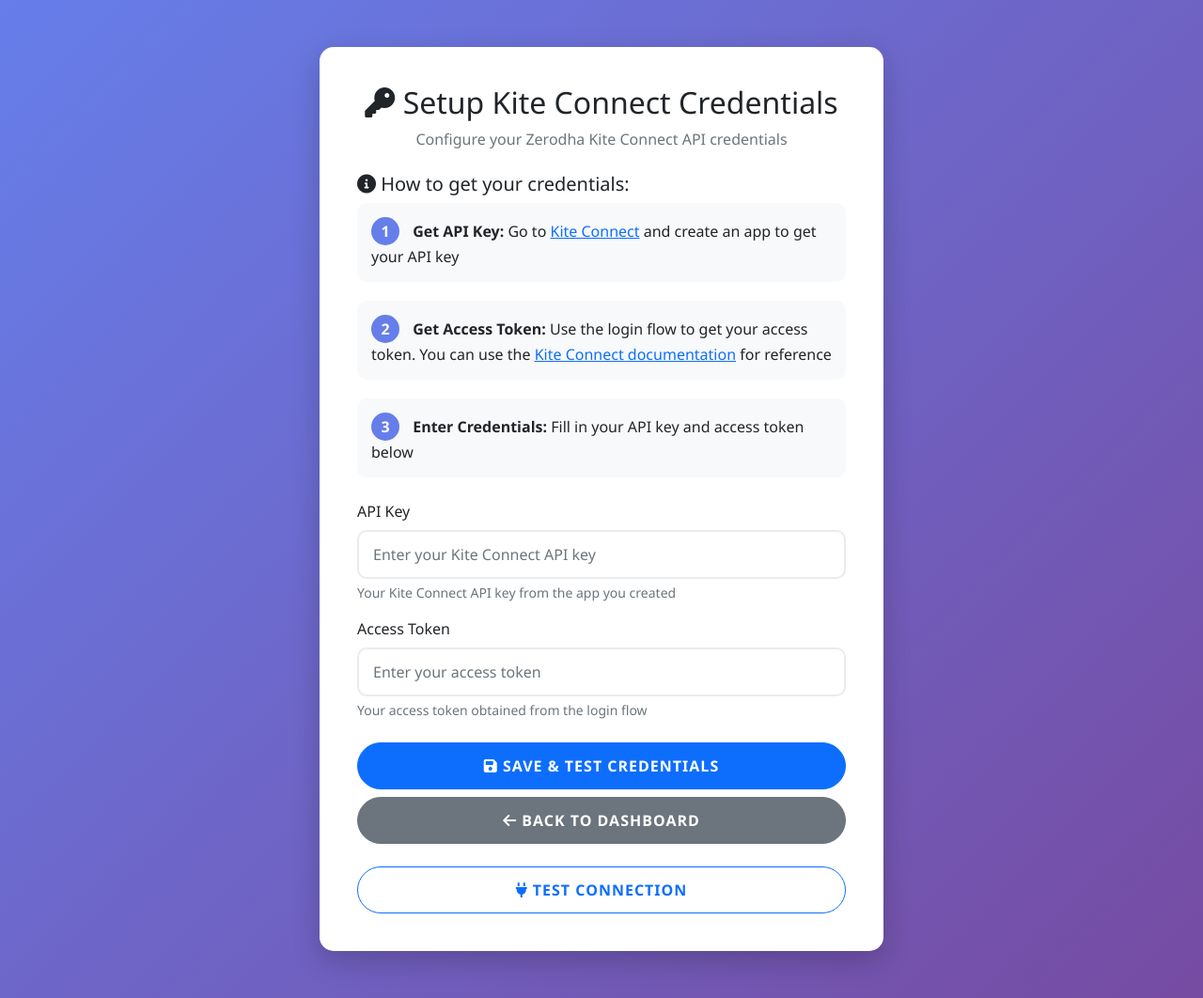
After one commit to jsia5678/chartink_dashboard_angelone, a Flask app: page /setup_credentials in a window 1280 px wide. The commit adds this page. Shown: the whole page at 94% size. Run offline with Flask 3, Linux system fonts and the light colour scheme.

Commit message:
INTEGRATE ZERODHA KITE CONNECT: Complete integration with historical data API

```diff
--- a/app.py
+++ b/app.py
@@ -6,6 +6,7 @@ import os
 from datetime import datetime, timedelta
 import logging
 from backtest_engine import BacktestEngine
+from kite_client import KiteDataClient
 
 # Configure logging
 logging.basicConfig(level=logging.INFO)
@@ -18,6 +19,7 @@ app.secret_key = 'your-secret-key-here'
 # Global variables
 uploaded_data = None
 backtest_results = None
+kite_client = None
 
 @app.route('/')
 def index():
@@ -82,8 +84,12 @@ def run_backtest():
         data = request.get_json()
         holding_days = int(data.get('holding_days', 10))
 
-        # Initialize backtest engine
-        engine = BacktestEngine()
+        # Check if Kite Connect is authenticated
+        if kite_client is None or not kite_client.is_authenticated:
+            return jsonify({'error': 'Kite Connect not authenticated. Please setup credentials first.'}), 400
+
+        # Initialize backtest engine with Kite Connect client
+        engine = BacktestEngine(kite_client)
 
         # Run backtest
         logger.info("Starting simple backtest...")
@@ -135,6 +141,78 @@ def export_results():
         logger.error(f"Export error: {str(e)}")
         return jsonify({'error': f'Error exporting results: {str(e)}'}), 500
 
+@app.route('/setup_credentials')
+def setup_credentials():
+    return render_template('setup_credentials.html')
+
+@app.route('/save_credentials', methods=['POST'])
+def save_credentials():
+    global kite_client
+
+    try:
+        data = request.get_json()
+        api_key = data.get('api_key')
+        access_token = data.get('access_token')
+
+        if not api_key or not access_token:
+            return jsonify({'error': 'API key and access token are required'}), 400
+
+        # Initialize Kite Connect client
+        kite_client = KiteDataClient()
+
+        # Authenticate
+        success = kite_client.authenticate(api_key, access_token)
+
+        if success:
+            return jsonify({
+                'success': True,
+                'message': 'Kite Connect credentials saved and authenticated successfully!'
+            })
+        else:
+            return jsonify({'error': 'Authentication failed. Please check your credentials.'}), 400
+
+    except Exception as e:
+        logger.error(f"Error saving credentials: {str(e)}")
+        return jsonify({'error': f'Error saving credentials: {str(e)}'}), 500
+
+@app.route('/credentials_status')
+def credentials_status():
+    global kite_client
+
+    if kite_client and kite_client.is_authenticated:
+        return jsonify({
+            'has_credentials': True,
+            'data_source': 'Zerodha Kite Connect',
+            'message': 'Kite Connect is authenticated and ready!'
+        })
+    else:
+        return jsonify({
+            'has_credentials': False,
+            'data_source': 'None',
+            'message': 'Please setup Kite Connect credentials'
+        })
+
+@app.route('/test_connection')
+def test_connection():
+    global kite_client
+
+    try:
+        if kite_client and kite_client.is_authenticated:
+            success = kite_client.test_connection()
+            if success:
+                return jsonify({
+                    'success': True,
+                    'message': 'Kite Connect connection test successful!'
+                })
+            else:
+                return jsonify({'error': 'Kite Connect connection test failed'}), 400
+        else:
+            return jsonify({'error': 'Kite Connect not authenticated'}), 400
+
+    except Exception as e:
+        logger.error(f"Connection test error: {str(e)}")
+        return jsonify({'error': f'Connection test failed: {str(e)}'}), 500
+
 @app.route('/health')
 def health_check():
     return jsonify({'status': 'healthy', 'timestamp': datetime.now().isoformat()})
--- a/requirements.txt
+++ b/requirements.txt
@@ -7,3 +7,4 @@ python-dotenv==1.0.0
 openpyxl==3.1.2
 gunicorn==21.2.0
 logzero==1.7.0
+kiteconnect==5.0.0
--- /dev/null
+++ b/templates/setup_credentials.html
@@ -0,0 +1,212 @@
+<!DOCTYPE html>
+<html lang="en">
+<head>
+    <meta charset="UTF-8">
+    <meta name="viewport" content="width=device-width, initial-scale=1.0">
+    <title>Setup Kite Connect Credentials</title>
+    <link href="https://cdn.jsdelivr.net/npm/bootstrap@5.1.3/dist/css/bootstrap.min.css" rel="stylesheet">
+    <link href="https://cdnjs.cloudflare.com/ajax/libs/font-awesome/6.0.0/css/all.min.css" rel="stylesheet">
+    <style>
+        body {
+            background: linear-gradient(135deg, #667eea 0%, #764ba2 100%);
+            min-height: 100vh;
+            font-family: 'Segoe UI', Tahoma, Geneva, Verdana, sans-serif;
+        }
+        .setup-container {
+            background: white;
+            border-radius: 15px;
+            padding: 40px;
+            margin: 50px auto;
+            max-width: 600px;
+            box-shadow: 0 10px 30px rgba(0,0,0,0.2);
+        }
+        .form-control {
+            border-radius: 10px;
+            border: 2px solid #e9ecef;
+            padding: 12px 15px;
+            font-size: 16px;
+        }
+        .form-control:focus {
+            border-color: #667eea;
+            box-shadow: 0 0 0 0.2rem rgba(102, 126, 234, 0.25);
+        }
+        .btn-custom {
+            border-radius: 25px;
+            padding: 12px 30px;
+            font-weight: 600;
+            text-transform: uppercase;
+            letter-spacing: 1px;
+        }
+        .alert {
+            border-radius: 10px;
+            border: none;
+        }
+        .step-number {
+            background: #667eea;
+            color: white;
+            width: 30px;
+            height: 30px;
+            border-radius: 50%;
+            display: inline-flex;
+            align-items: center;
+            justify-content: center;
+            font-weight: bold;
+            margin-right: 10px;
+        }
+        .step {
+            margin-bottom: 20px;
+            padding: 15px;
+            background: #f8f9fa;
+            border-radius: 10px;
+        }
+    </style>
+</head>
+<body>
+    <div class="container">
+        <div class="setup-container">
+            <div class="text-center mb-4">
+                <h2><i class="fas fa-key"></i> Setup Kite Connect Credentials</h2>
+                <p class="text-muted">Configure your Zerodha Kite Connect API credentials</p>
+            </div>
+
+            <div id="alertContainer"></div>
+
+            <!-- Instructions -->
+            <div class="mb-4">
+                <h5><i class="fas fa-info-circle"></i> How to get your credentials:</h5>
+
+                <div class="step">
+                    <span class="step-number">1</span>
+                    <strong>Get API Key:</strong> Go to <a href="https://kite.trade/" target="_blank">Kite Connect</a> and create an app to get your API key
+                </div>
+
+                <div class="step">
+                    <span class="step-number">2</span>
+                    <strong>Get Access Token:</strong> Use the login flow to get your access token. You can use the <a href="https://kite.trade/docs/connect/v3/user/" target="_blank">Kite Connect documentation</a> for reference
+                </div>
+
+                <div class="step">
+                    <span class="step-number">3</span>
+                    <strong>Enter Credentials:</strong> Fill in your API key and access token below
+                </div>
+            </div>
+
+            <!-- Credentials Form -->
+            <form id="credentialsForm">
+                <div class="mb-3">
+                    <label for="apiKey" class="form-label">API Key</label>
+                    <input type="text" class="form-control" id="apiKey" name="api_key"
+                           placeholder="Enter your Kite Connect API key" required>
+                    <div class="form-text">Your Kite Connect API key from the app you created</div>
+                </div>
+
+                <div class="mb-4">
+                    <label for="accessToken" class="form-label">Access Token</label>
+                    <input type="text" class="form-control" id="accessToken" name="access_token"
+                           placeholder="Enter your access token" required>
+                    <div class="form-text">Your access token obtained from the login flow</div>
+                </div>
+
+                <div class="d-grid gap-2">
+                    <button type="submit" class="btn btn-primary btn-custom">
+                        <i class="fas fa-save"></i> Save & Test Credentials
+                    </button>
+                    <a href="/" class="btn btn-secondary btn-custom">
+                        <i class="fas fa-arrow-left"></i> Back to Dashboard
+                    </a>
+                </div>
+            </form>
+
+            <!-- Test Connection -->
+            <div class="mt-4">
+                <button type="button" class="btn btn-outline-primary btn-custom w-100" id="testConnectionBtn">
+                    <i class="fas fa-plug"></i> Test Connection
+                </button>
+            </div>
+        </div>
+    </div>
+
+    <script src="https://cdn.jsdelivr.net/npm/bootstrap@5.1.3/dist/js/bootstrap.bundle.min.js"></script>
+    <script>
+        class CredentialsSetup {
+            constructor() {
+                this.setupEventListeners();
+            }
+
+            setupEventListeners() {
+                document.getElementById('credentialsForm').addEventListener('submit', (e) => {
+                    e.preventDefault();
+                    this.saveCredentials();
+                });
+
+                document.getElementById('testConnectionBtn').addEventListener('click', () => {
+                    this.testConnection();
+                });
+            }
+
+            async saveCredentials() {
+                const formData = new FormData(document.getElementById('credentialsForm'));
+                const data = {
+                    api_key: formData.get('api_key'),
+                    access_token: formData.get('access_token')
+                };
+
+                this.showAlert('Saving credentials...', 'info');
+
+                try {
+                    const response = await fetch('/save_credentials', {
+                        method: 'POST',
+                        headers: {
+                            'Content-Type': 'application/json'
+                        },
+                        body: JSON.stringify(data)
+                    });
+
+                    const result = await response.json();
+
+                    if (result.success) {
+                        this.showAlert(result.message, 'success');
+                    } else {
+                        this.showAlert(result.error || 'Failed to save credentials', 'danger');
+                    }
+                } catch (error) {
+                    this.showAlert('Error saving credentials: ' + error.message, 'danger');
+                }
+            }
+
+            async testConnection() {
+                this.showAlert('Testing connection...', 'info');
+
+                try {
+                    const response = await fetch('/test_connection');
+                    const result = await response.json();
+
+                    if (result.success) {
+                        this.showAlert(result.message, 'success');
+                    } else {
+                        this.showAlert(result.error || 'Connection test failed', 'danger');
+                    }
+                } catch (error) {
+                    this.showAlert('Error testing connection: ' + error.message, 'danger');
+                }
+            }
+
+            showAlert(message, type) {
+                const alertContainer = document.getElementById('alertContainer');
+                const alertClass = `alert-${type}`;
+
+                alertContainer.innerHTML = `
+                    <div class="alert ${alertClass} alert-dismissible fade show" role="alert">
+                        <i class="fas fa-${type === 'success' ? 'check-circle' : type === 'danger' ? 'exclamation-triangle' : 'info-circle'}"></i>
+                        ${message}
+                        <button type="button" class="btn-close" data-bs-dismiss="alert"></button>
+                    </div>
+                `;
+            }
+        }
+
+        // Initialize the credentials setup
+        new CredentialsSetup();
+    </script>
+</body>
+</html>
```
Also changed, not shown: backtest_engine.py (+34 -13 lines), kite_client.py (added, +289 -0 lines), static/js/app.js (+16 -0 lines), templates/index.html (+6 -3 lines), 1 other file.
